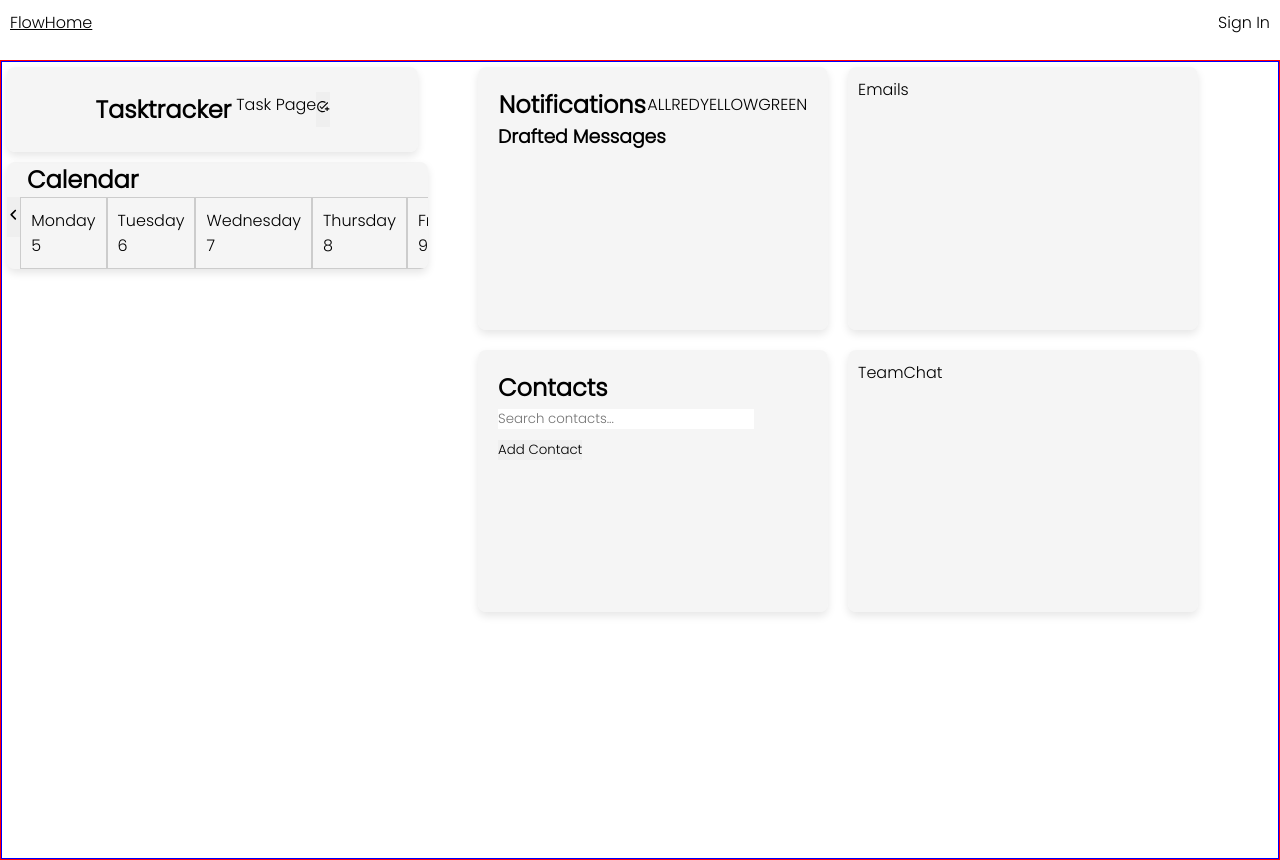
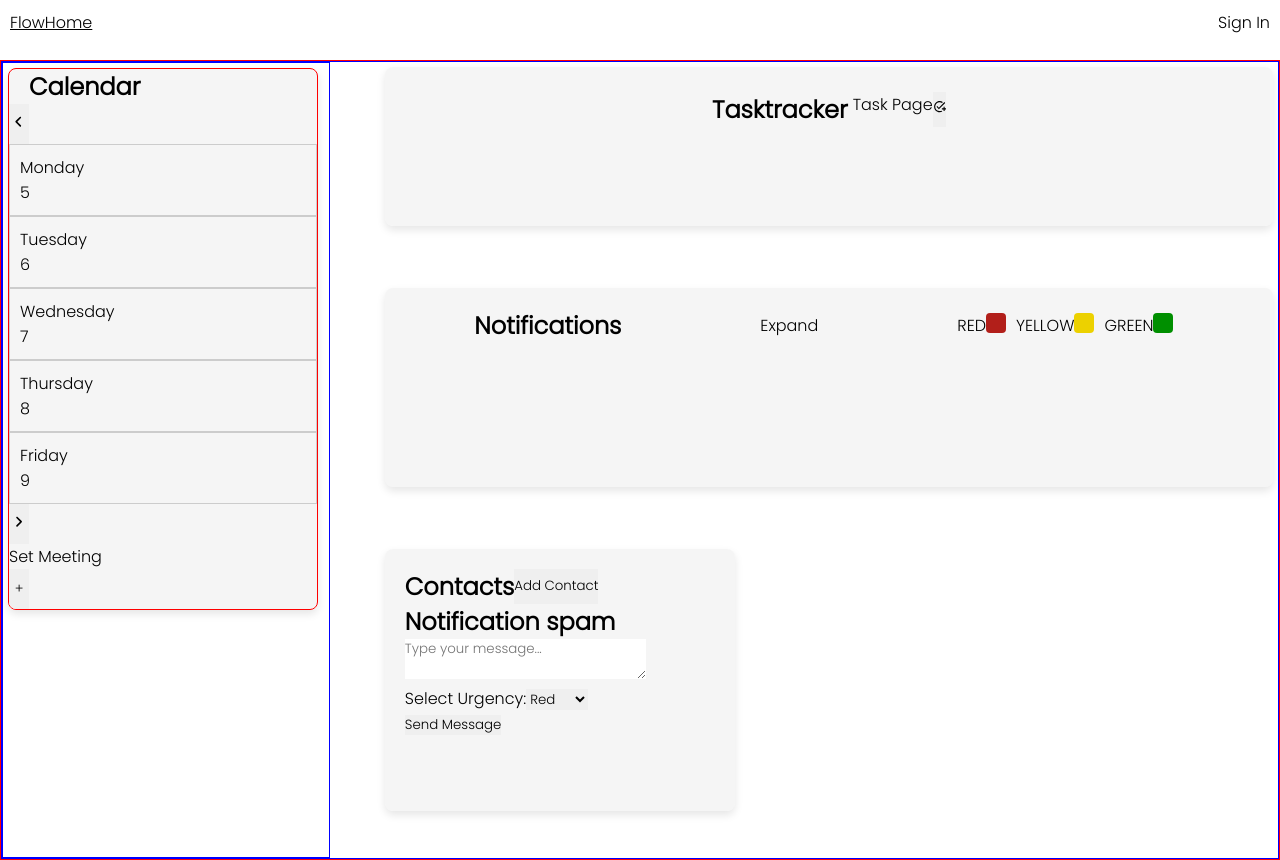
Before and after one commit to EdGitDonald/MajorProjet, a React (Vite) app: page / in a window 1280 px wide. Built offline with nearby package versions, Linux system fonts and the light colour scheme.

Commit message:
Notificication centre edits

```diff
--- a/src/Components/Calendar/Calendar.css
+++ b/src/Components/Calendar/Calendar.css
@@ -3,10 +3,11 @@
     border-radius: 8px;
     box-shadow: 0px 4px 8px rgba(0, 0, 0, 0.1);
     /* Adjust width to accommodate dynamic resizing */
-    width: 100%;
+    width: 95%;
+
     margin: 5px;
-    color: #176dd8;
     overflow: auto; /* Enable scrolling if content exceeds dimensions */
+    border: 1px solid red;
 }
 
 .Calendar h2 {
@@ -15,6 +16,7 @@
 
 .Week-container {
     display: flex;
+    flex-direction: column;
     /* Remove fixed height to allow dynamic resizing */
     /* height: 200px; */
 }
--- a/src/Components/Calendar/Calendar.jsx
+++ b/src/Components/Calendar/Calendar.jsx
@@ -71,8 +71,15 @@ const Calendar = ({ selectedDueDate, onDateSelect, newTaskTitle, taskTitlesByDat
             );
           })}
           <button onClick={goToNextWeek}><FaAngleRight/></button>
+          <div className='meeting-container'>
+          <p>Set Meeting</p>
+          <button>+</button>
+
+
+        </div>
         </div>
       </div>
+
     );
   };
 
--- a/src/Components/Contacts/Contacts.jsx
+++ b/src/Components/Contacts/Contacts.jsx
@@ -86,12 +86,7 @@ function Contacts({ updateDraftedMessages }) {
       <div className='Contacts-container'>
         <h2>Contacts</h2>
         <div className='Search-bar'>
-          <input
-            type='text'
-            placeholder='Search contacts...'
-            value={searchInput}
-            onChange={(e) => setSearchInput(e.target.value)}
-          />
+
         </div>
         <button onClick={openModal}>Add Contact</button>
       </div>
@@ -109,36 +104,9 @@ function Contacts({ updateDraftedMessages }) {
       />
 
       {/* Modal for sending a new message */}
-      <Modal
-        isOpen={isMessageModalOpen}
-        onRequestClose={closeMessageModal}
-        style={{
-          overlay: {
-            top: 0,
-            left: 0,
-            right: 0,
-            bottom: 0,
-            backgroundColor: 'rgba(0, 0, 0, 0.5)',
-          },
-          content: {
-            position: 'absolute',
-            top: '50%',
-            left: '50%',
-            transform: 'translate(-50%, -50%)',
-            maxWidth: '300px',
-            margin: 'auto',
-          },
-        }}
-      >
-        <div>
-          <button className='modal-close-btn' onClick={closeMessageModal}>
-            Close
-          </button>
-
-          {/* Form for sending a new message */}
-          <form>
+      <form>
           <div>
-  <h2>Send Message</h2>
+  <h2>Notification spam</h2>
   <textarea
     name='message'
     value={draftedMessage}
@@ -162,8 +130,6 @@ function Contacts({ updateDraftedMessages }) {
               Send Message
             </button>
           </form>
-        </div>
-      </Modal>
       {/* Display the list of contacts */}
       <ContactList
         contacts={filteredContacts}
--- a/src/Components/Notifications/Notifications.css
+++ b/src/Components/Notifications/Notifications.css
@@ -4,8 +4,8 @@
     box-shadow: 0px 4px 8px rgba(0, 0, 0, 0.1);
     padding: 20px;
     margin: 5px;
-    width: 350px;
-    height: 33%;
+    width: 100%;
+    height: 25%;
     overflow: auto; /* Enable scrolling if content exceeds dimensions */
 }
 
--- a/src/Components/Notifications/Notifications.jsx
+++ b/src/Components/Notifications/Notifications.jsx
@@ -51,21 +51,28 @@ function Notifications({ draftedMessages, removeNotification, urgencyFilter, han
 
 
   return (
-    <div className='Notifications' onClick={() => {navigate('/NotificationCentre')}} >
+    <div className='Notifications'>
       <div className='Notifications-container'>
         <h2>Notifications</h2>
+        <p onClick={() => {navigate('/NotificationCentre')}}>Expand</p>
 
         <nav className='Flag-container'>
-          <p onClick={() => handleUrgencyFilterChange(null)}>ALL</p>
+         {/* <p onClick={() => handleUrgencyFilterChange(null)}>ALL</p> */}
+
           <p onClick={() => handleUrgencyFilterChange('red')}>RED</p>
+          <div className='urgency-red'></div>
+
           <p onClick={() => handleUrgencyFilterChange('yellow')}>YELLOW</p>
+          <div className='urgency-yellow'></div>
+
           <p onClick={() => handleUrgencyFilterChange('green')}>GREEN</p>
+          <div className='urgency-green'></div>
         </nav>
       </div>
 
       {/* Display the drafted messages */}
       <div className='Drafted-messages'>
-        <h3>Drafted Messages</h3>
+
         <ul>
           {draftedMessages
             .filter((message) => !urgencyFilter || message.urgency === urgencyFilter)
--- a/src/Components/Tasktracker/Tasktracker.css
+++ b/src/Components/Tasktracker/Tasktracker.css
@@ -3,9 +3,8 @@
     border-radius: 8px;
     box-shadow: 0px 4px 8px rgba(0, 0, 0, 0.1);
     padding: 20px;
-    /* Remove fixed width and height */
-    /* width: 250px; */
-    /* height: 90%; */
+    width: 100%;
+    height: 20%;
     margin: 5px;
     overflow: auto; /* Enable scrolling if content exceeds dimensions */
 }
--- a/src/Pages/Homepage/Homepage.css
+++ b/src/Pages/Homepage/Homepage.css
@@ -17,11 +17,12 @@
  display: flex;
  flex-direction: column;
  width: 33%;
+ border: 1px blue solid;
 }
 
 .Homepage-right{
     display: flex;
-    flex-direction: column;
+
     flex-wrap: wrap;
     gap: 10px;
     padding-left: 50px;
--- a/src/Pages/Homepage/Homepage.jsx
+++ b/src/Pages/Homepage/Homepage.jsx
@@ -58,6 +58,15 @@ function Homepage({ draftedMessages, setDraftedMessages }) {
     <div className='Homepage-container'>
        <div className='Homepage-display'>
         <div className='Homepage-left'>
+
+        <Calendar
+          selectedDueDate={selectedDueDate}
+          onDateSelect={onDateSelect}
+          newTaskTitle={newTaskTitle}
+          taskTitlesByDate={taskTitlesByDate}
+        />
+        </div>
+        <div className='Homepage-right'>
         <Tasktracker
           onDueDateSelect={(date, title, task) => {
             setSelectedDueDate(date);
@@ -69,19 +78,8 @@ function Homepage({ draftedMessages, setDraftedMessages }) {
             }));
           }}
         />
-        <Calendar
-          selectedDueDate={selectedDueDate}
-          onDateSelect={onDateSelect}
-          newTaskTitle={newTaskTitle}
-          taskTitlesByDate={taskTitlesByDate}
-        />
-        </div>
-        <div className='Homepage-right'>
         <Notifications draftedMessages={draftedMessages} removeNotification={removeNotification} urgencyFilter={urgencyFilter} handleUrgencyFilterChange={handleUrgencyFilterChange} />
         <Contacts draftedMessages={draftedMessages} updateDraftedMessages={updateDraftedMessages} />
-        <Emails/>
-        <TeamChat />
-
         </div>
       </div>
     </div>
--- a/src/Pages/NotificationsCentre/NotificationCentre.css
+++ b/src/Pages/NotificationsCentre/NotificationCentre.css
@@ -38,10 +38,6 @@
     justify-content: space-around; /* Add horizontal scrolling if needed */
 }
 
-.Table-container td {
-     /* Align the content in the center of the cells */
-  }
-
 .Table-container th:not(:first-child),
 .Table-container td:not(:first-child) {
   border-left: 1px solid #dddddd; /* Add border to the left of each cell except the first one */
--- a/src/Pages/NotificationsCentre/NotificationCentre.jsx
+++ b/src/Pages/NotificationsCentre/NotificationCentre.jsx
@@ -19,7 +19,7 @@ function NotificationCentre({ draftedMessages }) {
             </tr>
             <tr>
                 <th>Critical
-                <div className='urgency-red'></div>
+                  <div className='urgency-red'></div>
                 </th>
                 <th>Essential
                 <div className='urgency-yellow'></div>
```
